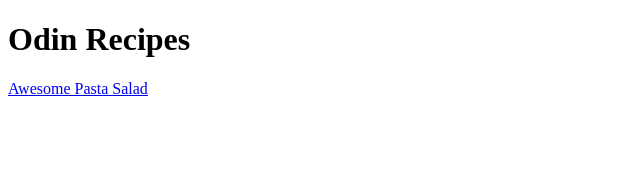
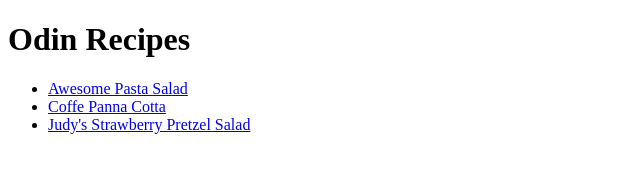
Before and after one commit to Indemeros/odin-recipes, a plain HTML site: page index.html in a window 1280 px wide. Shown: the whole page, without its empty margins (0-640 px from the left). Drawn offline with Linux system fonts and the light colour scheme.

Commit message:
Add links to recipe pages

```diff
--- a/index.html
+++ b/index.html
@@ -6,6 +6,10 @@
     </head>
     <body>
         <h1>Odin Recipes</h1>
-        <a href="./recipes/pasta-salad.html">Awesome Pasta Salad</a>
+        <ul>
+            <li><a href="./recipes/pasta-salad.html">Awesome Pasta Salad</a></li>
+            <li><a href="./recipes/panna-cotta.html">Coffe Panna Cotta</a></li>
+            <li><a href="recipes/strawberry-pretzel.html">Judy's Strawberry Pretzel Salad</a></li>
+        </ul>
     </body>
 </html>
```
